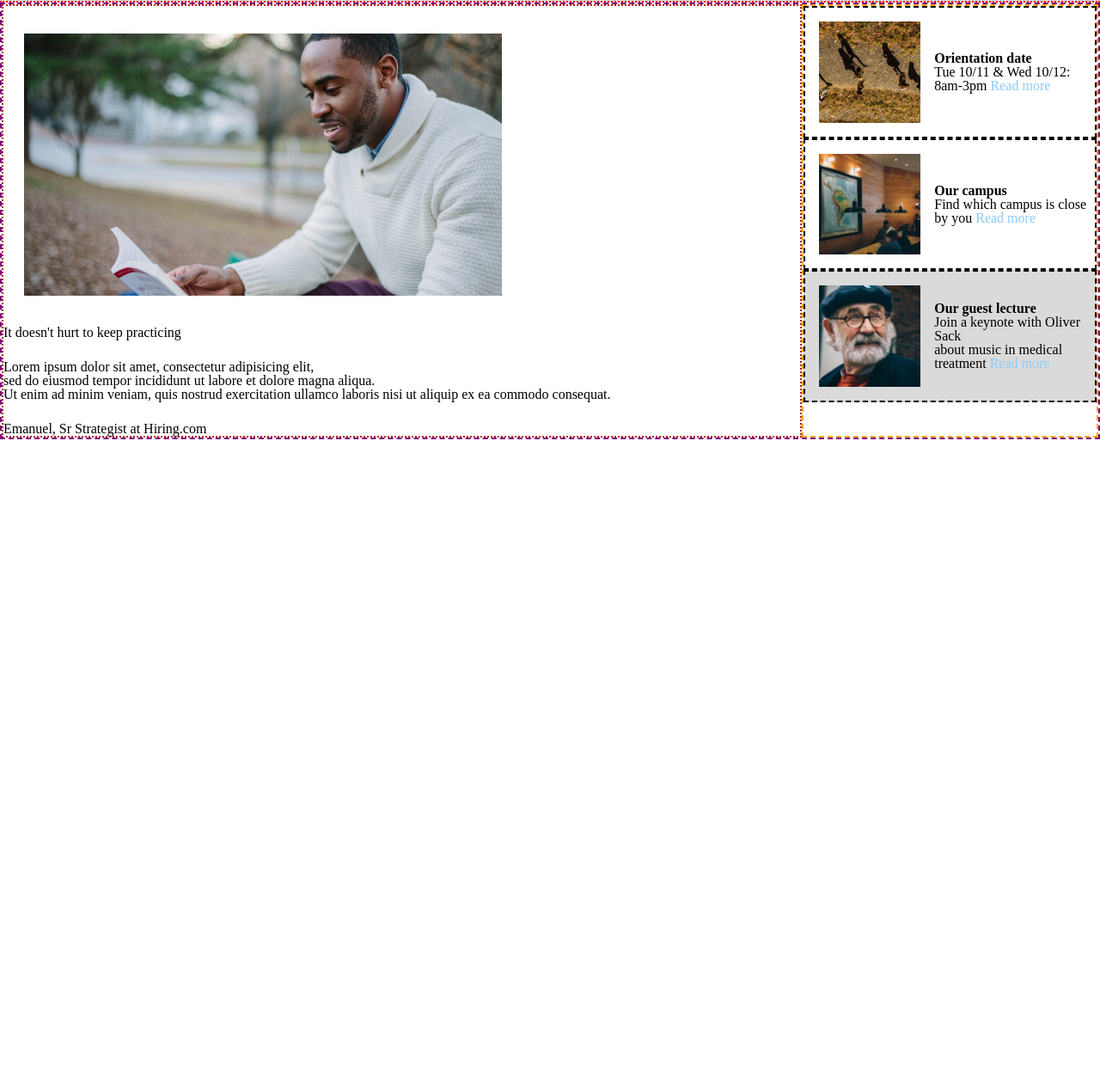
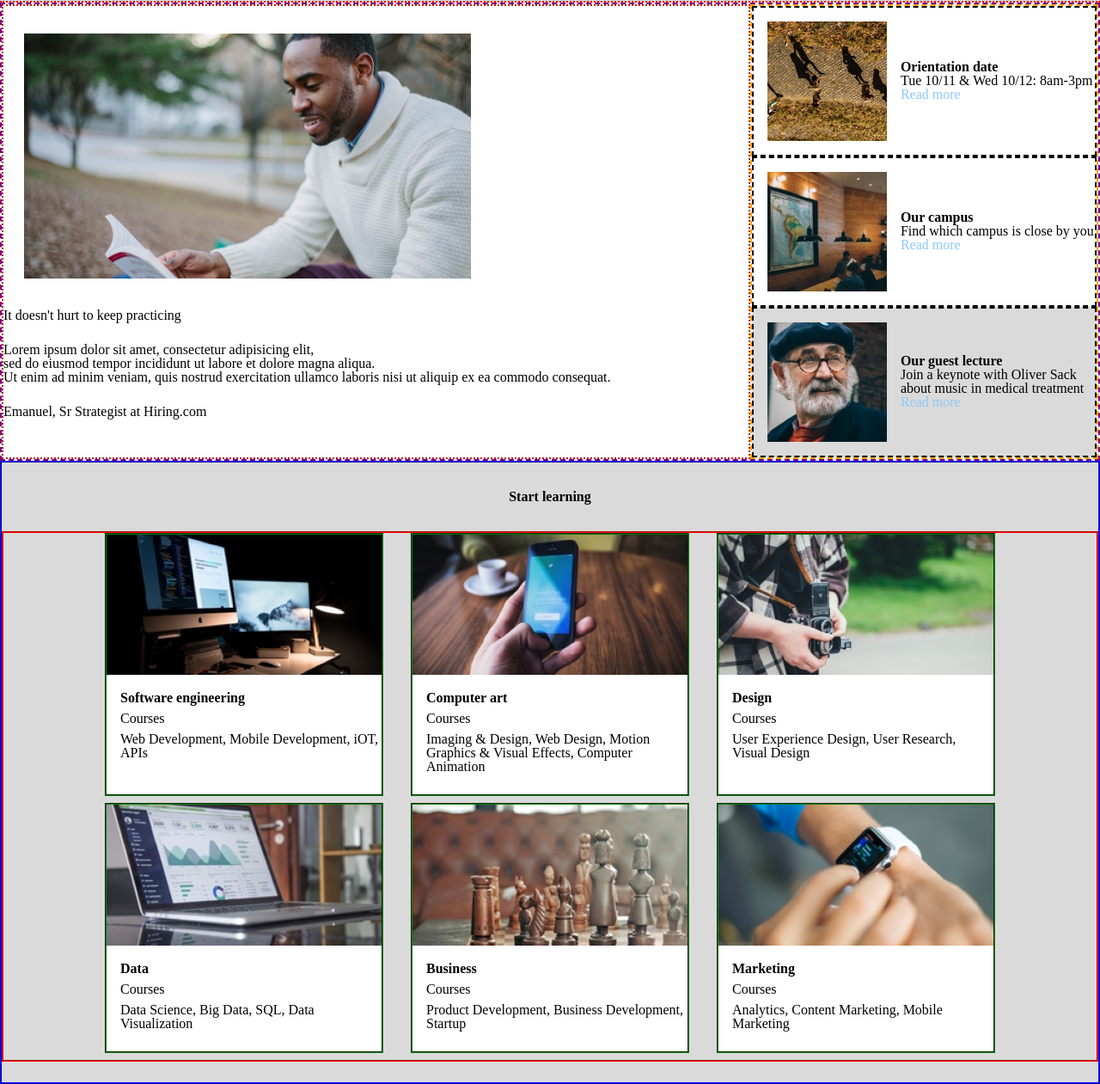
Before and after one commit to JoshHarmony/colmar, a plain HTML site: page index.html in a window 1280 px wide. Shown: the part 697-1958 px from the top of the page at 86% size. Before the commit the page ends 1208 px from the top, so only its background shows below. Drawn offline with Linux system fonts and the light colour scheme.

Commit message:
Add courses

```diff
--- a/index.html
+++ b/index.html
@@ -50,7 +50,7 @@
           <div class="content">
             <h6>Orientation date</h6>
             <span>Tue 10/11 & Wed 10/12: 8am-3pm</span>
-            <a href="#" target="_blank">Read more</a>
+            <br><a href="#" target="_blank">Read more</a>
           </div>
         </div>
         <div class="container campus">
@@ -58,7 +58,7 @@
           <div class="content">
             <h6>Our campus</h6>
             <span>Find which campus is close by you</span>
-            <a href="#" target="_blank">Read more</a>
+            <br><a href="#" target="_blank">Read more</a>
           </div>
         </div>
         <div class="container lecture">
@@ -66,8 +66,50 @@
           <div class="content">
             <h6>Our guest lecture</h6>
             <span>Join a keynote with Oliver Sack<br>about music in medical treatment</span>
-            <a href="#" target="_blank">Read more</a>
+            <br><a href="#" target="_blank">Read more</a>
           </div>
+        </div>
+      </div>
+    </div>
+    <!--Courses Section-->
+    <div id="courses">
+      <h3>Start learning</h3>
+      <div class="content">
+        <div class="container">
+          <img src="./resources/images/course-software.jpg" alt="Computers">
+          <h5>Software engineering</h5>
+          <span>Courses</span>
+          <p>Web Development, Mobile Development, iOT, APIs</p>
+        </div>
+        <div class="container">
+          <img src="./resources/images/course-computer-art.jpg" alt="Mobile phone">
+          <h5>Computer art</h5>
+          <span>Courses</span>
+          <p>Imaging & Design, Web Design, Motion Graphics & Visual Effects, Computer Animation</p>
+        </div>
+        <div class="container">
+          <img src="./resources/images/course-design.jpg" alt="Camera">
+          <h5>Design</h5>
+          <span>Courses</span>
+          <p>User Experience Design, User Research, Visual Design</p>
+        </div>
+        <div class="container">
+          <img src="./resources/images/course-data.jpg" alt="Charts">
+          <h5>Data</h5>
+          <span>Courses</span>
+          <p>Data Science, Big Data, SQL, Data Visualization</p>
+        </div>
+        <div class="container">
+          <img src="./resources/images/course-business.jpg" alt="Chess">
+          <h5>Business</h5>
+          <span>Courses</span>
+          <p>Product Development, Business Development, Startup</p>
+        </div>
+        <div class="container">
+          <img src="./resources/images/course-marketing.jpg" alt="iWatch">
+          <h5>Marketing</h5>
+          <span>Courses</span>
+          <p>Analytics, Content Marketing, Mobile Marketing</p>
         </div>
       </div>
     </div>
--- a/resources/css/style.css
+++ b/resources/css/style.css
@@ -85,6 +85,7 @@ header li {
 #main {
   border: 2px dashed purple;
   display: inline-flex;
+  background-color: rgb(255, 255, 255);
 }
 
 #main .info {
@@ -102,7 +103,7 @@ header li {
 
 #main .column {
   border: 2px dashed orange;
-  width: 423px;
+  width: auto;
 }
 
 #main .column .container {
@@ -131,3 +132,49 @@ header li {
 .column a {
   color: rgb(141, 201, 247);
 }
+
+/* Courses Styles */
+
+#courses {
+  border: 2px ridge blue;
+  background-color: rgb(218, 218, 218);
+}
+
+#courses h3 {
+  text-align: center;
+  font-weight: bold;
+  margin-top: 2rem;
+  margin-bottom: 2rem;
+}
+
+#courses .content {
+  border: 2px groove red;
+  display: flex;
+  flex-wrap: wrap;
+  justify-content: center;
+  margin-bottom: 1.5rem;
+}
+
+#courses .container {
+  border: 2px groove green;
+  background-color: rgb(255, 255, 255);
+  width: 20rem;
+  margin: 0 1rem 0.5rem 1rem;
+}
+
+#courses img {
+  width: 100%;
+}
+
+#courses h5 {
+  font-weight: bold;
+  margin: 1rem 0 0.5rem 1rem;
+}
+
+#courses span {
+  margin-left: 1rem;
+}
+
+#courses p {
+  margin: 0.5rem 0 1.5rem 1rem;
+}
```
Also changed, not shown: 2 other files.
